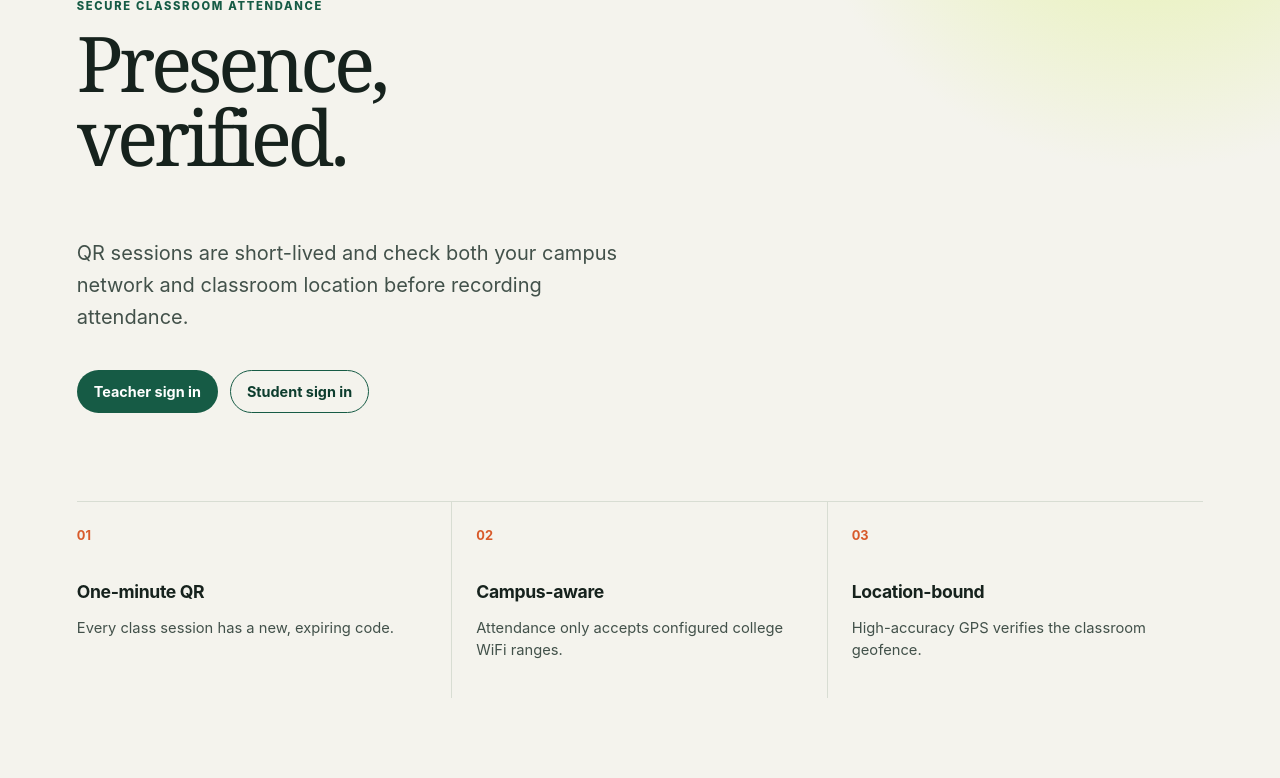
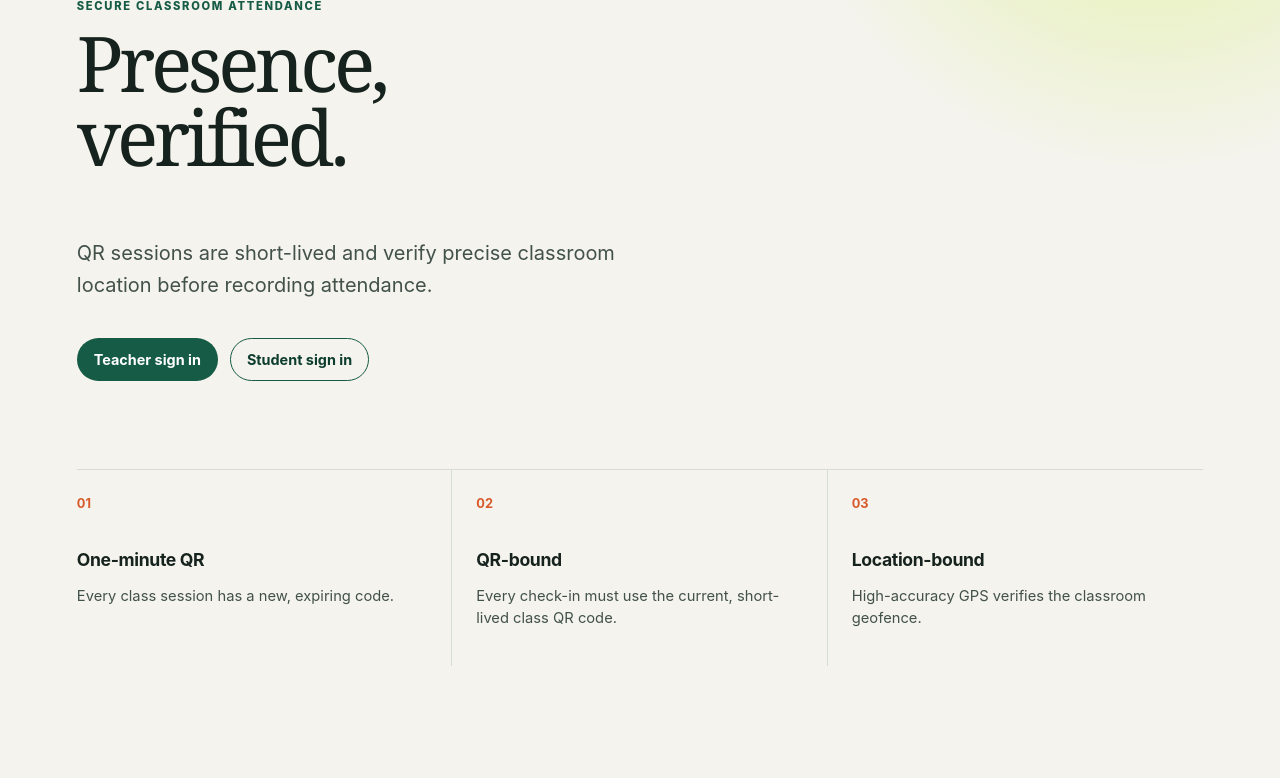
Before and after one commit to yashveer070/Campus-check, a Flask app: page / in a window 1280 px wide. Shown: the part 249-1027 px from the top of the page. After the commit the page ends 915 px from the top, so only its background shows below. Run offline with Flask 3, Linux system fonts and the light colour scheme.

Commit message:
Remove WiFi gate and require precise location

```diff
--- a/app.py
+++ b/app.py
@@ -1,10 +1,11 @@
-"""WiFi-validated QR attendance application."""
+"""Location-validated QR attendance application."""
 from __future__ import annotations
 
 import base64
 import csv
 import io
 import json
+import math
 import os
 import secrets
 import sqlite3
@@ -19,7 +20,7 @@ from werkzeug.security import check_password_hash, generate_password_hash
 
 from config import Config
 from database import close_db, get_db, init_db, log_event
-from services import from_iso, get_client_ip, is_college_network, to_iso, utcnow, valid_coordinate, validate_geofence
+from services import from_iso, get_client_ip, to_iso, utcnow, valid_coordinate, validate_geofence
 
 
 def create_app(test_config=None) -> Flask:
@@ -34,8 +35,7 @@ def create_app(test_config=None) -> Flask:
             raise RuntimeError("Set ATTENDANCE_SECRET_KEY to a long random value before starting the app.")
 
     # Only trust forwarded values when the request arrived through the configured
-    # number of proxies.  This lets QR URLs retain the public HTTPS origin without
-    # allowing direct clients to spoof their IP address or scheme.
+    # number of proxies. This keeps generated QR URLs on the public HTTPS origin.
     app.wsgi_app = ProxyFix(
         app.wsgi_app,
         x_for=app.config["TRUSTED_PROXY_COUNT"],
@@ -201,7 +201,9 @@ def create_app(test_config=None) -> Flask:
         class_session = owner_session_or_404(session_token)
         db = get_db()
         rows = db.execute(
-            """SELECT a.*, s.name, s.roll_number FROM attendance a
+            """SELECT a.timestamp, a.latitude, a.longitude, a.accuracy,
+                      a.is_flagged, a.flag_reason, s.name, s.roll_number
+               FROM attendance a
                JOIN students s ON s.student_id = a.student_id
                WHERE a.session_token = ? ORDER BY a.timestamp ASC""",
             (session_token,),
@@ -230,9 +232,9 @@ def create_app(test_config=None) -> Flask:
             return jsonify(error="Unknown student ID."), 404
         try:
             db.execute(
-                """INSERT INTO attendance (session_token, student_id, timestamp, client_ip, network_range, device_fingerprint)
-                   VALUES (?, ?, ?, ?, ?, ?)""",
-                (session_token, student_id, to_iso(utcnow()), get_client_ip(), "manual", f"manual:{g.user_id}"),
+                """INSERT INTO attendance (session_token, student_id, timestamp, client_ip, device_fingerprint)
+                   VALUES (?, ?, ?, ?, ?)""",
+                (session_token, student_id, to_iso(utcnow()), get_client_ip(), f"manual:{g.user_id}"),
             )
         except sqlite3.IntegrityError:
             return jsonify(error="This student is already recorded for the session."), 409
@@ -244,14 +246,14 @@ def create_app(test_config=None) -> Flask:
     def export_session_csv(session_token: str):
         owner_session_or_404(session_token)
         rows = get_db().execute(
-            """SELECT s.roll_number, s.name, a.timestamp, a.client_ip, a.latitude, a.longitude,
-                      a.accuracy, a.network_range, a.is_flagged, a.flag_reason
+            """SELECT s.roll_number, s.name, a.timestamp, a.latitude, a.longitude,
+                      a.accuracy, a.is_flagged, a.flag_reason
                FROM attendance a JOIN students s ON s.student_id = a.student_id
                WHERE a.session_token = ? ORDER BY a.timestamp""", (session_token,),
         ).fetchall()
         output = io.StringIO(newline="")
         writer = csv.writer(output)
-        writer.writerow(["Roll Number", "Name", "Time (UTC)", "IP Address", "Latitude", "Longitude", "Accuracy (m)", "Network Range", "Flagged", "Flag Reason"])
+        writer.writerow(["Roll Number", "Name", "Time (UTC)", "Latitude", "Longitude", "Accuracy (m)", "Flagged", "Flag Reason"])
         writer.writerows([tuple(row) for row in rows])
         return Response(output.getvalue(), mimetype="text/csv", headers={"Content-Disposition": f"attachment; filename=attendance-{session_token[:8]}.csv"})
 
@@ -299,13 +301,6 @@ def create_app(test_config=None) -> Flask:
     def student_scan():
         return render_template("student_scan.html", initial_token=request.args.get("token", ""))
 
-    @app.get("/api/network-status")
-    @api_role_required("student")
-    def network_status():
-        ip = get_client_ip()
-        allowed, matched_range = is_college_network(ip)
-        return jsonify(on_college_network=allowed, network_range=matched_range)
-
     @app.post("/api/mark-attendance")
     @api_role_required("student")
     def mark_attendance():
@@ -319,17 +314,20 @@ def create_app(test_config=None) -> Flask:
             accuracy = None
         if not token or not coords or not fingerprint or len(fingerprint) > 128:
             return jsonify(error="A session token, valid location, and device fingerprint are required."), 400
-        if accuracy is not None and (accuracy < 0 or accuracy > 10_000):
-            return jsonify(error="Invalid location accuracy."), 400
+        if (
+            accuracy is None
+            or not math.isfinite(accuracy)
+            or accuracy < 0
+            or accuracy > app.config["MAX_LOCATION_ACCURACY_METERS"]
+        ):
+            return jsonify(
+                error=(
+                    "A precise location with accuracy of "
+                    f"{app.config['MAX_LOCATION_ACCURACY_METERS']:g} m or better is required."
+                )
+            ), 400
 
         client_ip = get_client_ip()
-        on_network, network_range = is_college_network(client_ip)
-        if not on_network:
-            # The requested token may not exist, while audit_logs deliberately has a
-            # foreign key to sessions. Keep the request token only in audit details.
-            log_event("attendance_rejected_network", student_id=g.user_id, client_ip=client_ip, details=json.dumps({"requested_token": token[:12]}))
-            return jsonify(error="Attendance is available only from a configured college WiFi network."), 403
-
         db = get_db()
         db.execute("BEGIN IMMEDIATE")
         try:
@@ -347,7 +345,12 @@ def create_app(test_config=None) -> Flask:
             if not allowed:
                 log_event("attendance_rejected_geofence", session_token=token, student_id=g.user_id, client_ip=client_ip, details=json.dumps({"distance_m": round(distance_m, 2)}))
                 db.execute("COMMIT")
-                return jsonify(error="Your location is outside the 100 m classroom boundary."), 403
+                return jsonify(
+                    error=(
+                        "Your location is outside the "
+                        f"{app.config['GEOFENCE_RADIUS_METERS']:g} m classroom boundary."
+                    )
+                ), 403
             duplicate = db.execute("SELECT 1 FROM attendance WHERE session_token = ? AND student_id = ?", (token, g.user_id)).fetchone()
             if duplicate:
                 log_event("attendance_rejected_duplicate", session_token=token, student_id=g.user_id, client_ip=client_ip)
@@ -359,9 +362,9 @@ def create_app(test_config=None) -> Flask:
             flagged = bool(device_owner and device_owner["student_id"] != g.user_id)
             reason = "Device fingerprint already used by a different student in this session." if flagged else None
             db.execute(
-                """INSERT INTO attendance (session_token, student_id, timestamp, client_ip, latitude, longitude, accuracy, network_range, device_fingerprint, is_flagged, flag_reason)
-                   VALUES (?, ?, ?, ?, ?, ?, ?, ?, ?, ?, ?)""",
-                (token, g.user_id, to_iso(utcnow()), client_ip, coords[0], coords[1], accuracy, network_range, fingerprint, int(flagged), reason),
+                """INSERT INTO attendance (session_token, student_id, timestamp, client_ip, latitude, longitude, accuracy, device_fingerprint, is_flagged, flag_reason)
+                   VALUES (?, ?, ?, ?, ?, ?, ?, ?, ?, ?)""",
+                (token, g.user_id, to_iso(utcnow()), client_ip, coords[0], coords[1], accuracy, fingerprint, int(flagged), reason),
             )
             log_event("attendance_marked_flagged" if flagged else "attendance_marked", session_token=token, student_id=g.user_id, client_ip=client_ip, details=json.dumps({"distance_m": round(distance_m, 2), "flagged": flagged}))
             db.execute("COMMIT")
--- a/database.py
+++ b/database.py
@@ -48,7 +48,6 @@ CREATE TABLE IF NOT EXISTS attendance (
     latitude REAL,
     longitude REAL,
     accuracy REAL,
-    network_range TEXT,
     device_fingerprint TEXT,
     is_flagged INTEGER NOT NULL DEFAULT 0 CHECK(is_flagged IN (0, 1)),
     flag_reason TEXT,
--- a/static/dashboard.js
+++ b/static/dashboard.js
@@ -25,14 +25,14 @@ async function refreshDashboard() {
     if (!data.attendance.length) {
       const row = document.createElement("tr");
       const empty = cell("No attendance has been recorded yet.");
-      empty.colSpan = 6;
+      empty.colSpan = 5;
       empty.className = "empty";
       row.append(empty);
       attendanceBody.append(row);
     }
     for (const attendee of data.attendance) {
       const row = document.createElement("tr");
-      row.append(cell(attendee.roll_number), cell(attendee.name), cell(displayTime(attendee.timestamp)), cell(attendee.client_ip));
+      row.append(cell(attendee.roll_number), cell(attendee.name), cell(displayTime(attendee.timestamp)));
       const location = attendee.latitude == null ? "Manual" : Number(attendee.latitude).toFixed(5) + ", " + Number(attendee.longitude).toFixed(5) + " (±" + Math.round(attendee.accuracy || 0) + "m)";
       row.append(cell(location));
       const status = document.createElement("span");
--- a/static/style.css
+++ b/static/style.css
@@ -116,10 +116,6 @@ td { padding: 1rem 1.5rem; border-top: 1px solid #ebede6; vertical-align: middle
 .scan-layout { display: grid; grid-template-columns: .9fr 1.1fr; gap: 4rem; align-items: center; min-height: 65vh; }
 .scan-copy h1 { font-size: clamp(2.5rem, 5vw, 4.7rem); }
 .scan-copy > .muted { max-width: 390px; margin: 1.6rem 0; }
-.network-pill { display: inline-flex; margin-bottom: .2rem; padding: .48rem .75rem; border-radius: 99px; font-size: .82rem; font-weight: 750; }
-.network-pill.pending { color: #6d5700; background: #fbefbe; }
-.network-pill.good { color: #125c44; background: #dff2d6; }
-.network-pill.bad { color: #8b311d; background: #ffe4ca; }
 .scanner-card { position: relative; min-height: 420px; display: grid; place-items: center; overflow: hidden; border: 1px solid var(--line); border-radius: 24px; background: #15221d; }
 .scanner-card video { width: 100%; height: 100%; min-height: 420px; object-fit: cover; }
 .scanner-frame { position: absolute; width: min(60vw, 250px); aspect-ratio: 1; border: 3px solid var(--lime); border-radius: 20px; box-shadow: 0 0 0 999px rgba(0, 0, 0, .22); pointer-events: none; }
--- a/templates/index.html
+++ b/templates/index.html
@@ -4,12 +4,12 @@
 <section class="hero">
   <p class="eyebrow">SECURE CLASSROOM ATTENDANCE</p>
   <h1>Presence,<br>verified.</h1>
-  <p>QR sessions are short-lived and check both your campus network and classroom location before recording attendance.</p>
+  <p>QR sessions are short-lived and verify precise classroom location before recording attendance.</p>
   <div class="hero-actions"><a class="button primary" href="{{ url_for('login', role='teacher') }}">Teacher sign in</a><a class="button secondary" href="{{ url_for('login', role='student') }}">Student sign in</a></div>
 </section>
 <section class="three-up">
   <article><span>01</span><h2>One-minute QR</h2><p>Every class session has a new, expiring code.</p></article>
-  <article><span>02</span><h2>Campus-aware</h2><p>Attendance only accepts configured college WiFi ranges.</p></article>
+  <article><span>02</span><h2>QR-bound</h2><p>Every check-in must use the current, short-lived class QR code.</p></article>
   <article><span>03</span><h2>Location-bound</h2><p>High-accuracy GPS verifies the classroom geofence.</p></article>
 </section>
 {% endblock %}
--- a/templates/student_scan.html
+++ b/templates/student_scan.html
@@ -2,7 +2,7 @@
 {% block title %}Scan QR · CampusCheck{% endblock %}
 {% block content %}
 <section class="scan-layout">
-  <div class="scan-copy"><p class="eyebrow">STUDENT CHECK-IN</p><h1>Point your camera<br>at the QR code.</h1><p id="network-status" class="network-pill pending">Checking campus WiFi…</p><p class="muted">After a code is detected, CampusCheck requests precise location to verify that you are in the classroom.</p><a href="{{ url_for('student_history') }}">View my attendance history</a></div>
+  <div class="scan-copy"><p class="eyebrow">STUDENT CHECK-IN</p><h1>Point your camera<br>at the QR code.</h1><p class="muted">After a code is detected, CampusCheck requests your precise location to verify that you are in the classroom.</p><a href="{{ url_for('student_history') }}">View my attendance history</a></div>
   <section class="scanner-card">
     <video id="scanner" playsinline></video>
     <div class="scanner-frame"></div>
--- a/templates/teacher_dashboard.html
+++ b/templates/teacher_dashboard.html
@@ -13,8 +13,8 @@
 <section class="panel table-panel">
   <div class="panel-title"><h2>Checked in</h2><span id="updated-at" class="muted">Loading…</span></div>
   <div class="table-wrap"><table>
-    <thead><tr><th>Roll number</th><th>Name</th><th>Time</th><th>IP address</th><th>Location</th><th>Status</th></tr></thead>
-    <tbody id="attendance-body"><tr><td colspan="6" class="empty">No attendance has been recorded yet.</td></tr></tbody>
+    <thead><tr><th>Roll number</th><th>Name</th><th>Time</th><th>Location</th><th>Status</th></tr></thead>
+    <tbody id="attendance-body"><tr><td colspan="5" class="empty">No attendance has been recorded yet.</td></tr></tbody>
   </table></div>
 </section>
 <section class="manual-card panel">
```
Also changed, not shown: config.py (+3 -11 lines), services.py (+1 -27 lines), static/scanner.js (+0 -18 lines), tests/test_attendance.py (+28 -27 lines), README.md, 1 other file.
